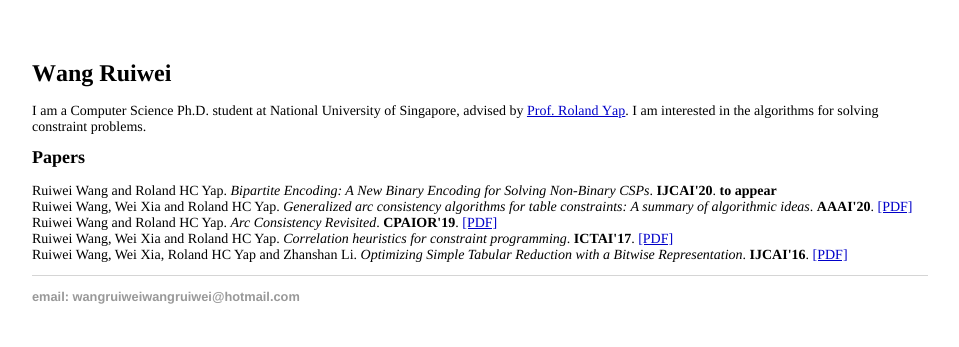
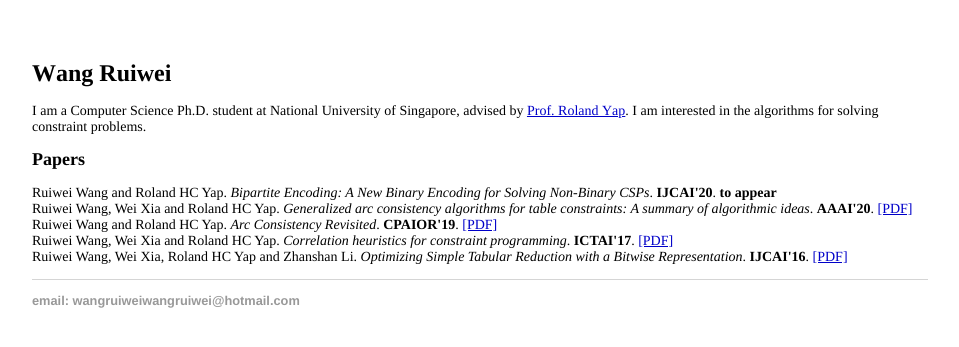
Before and after one commit to WangRuiwei/WangRuiwei.github.io, a Jekyll site: the page built from index.html, in a window 1280 px wide. Shown: the top 347 px of the page, without its empty margins (160-1119 px from the left). Built offline with Jekyll 4.4.1, drawn with Linux system fonts in a browser that asks for light colours.

Commit message:
Update default.html

```diff
--- a/_layouts/default.html
+++ b/_layouts/default.html
@@ -5,7 +5,7 @@
 			<!-- link to main stylesheet -->
 			<link rel="stylesheet" type="text/css" href="/css/main.css">
 			<style type="text/css">
-    				p.p2 {margin: 0.0px 0.0px 12.0px 0.0px; line-height: 14.0px; font: 14.0px Times; color: #000000; -webkit-text-stroke: #000000}
+    				p.p2 {margin: 0.0px 0.0px 14.0px 0.0px; line-height: 16.0px; font: 14.0px Times; color: #000000; -webkit-text-stroke: #000000}
     				span.s1 {font-kerning: none}
     				span.s2 {font: 14.0px Times; text-decoration: underline ; font-kerning: none; color: #0000c9; -webkit-text-stroke: 0px #0000c9}
   			</style>
```
